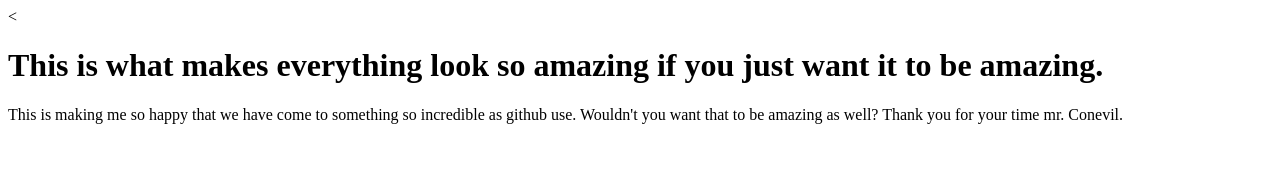
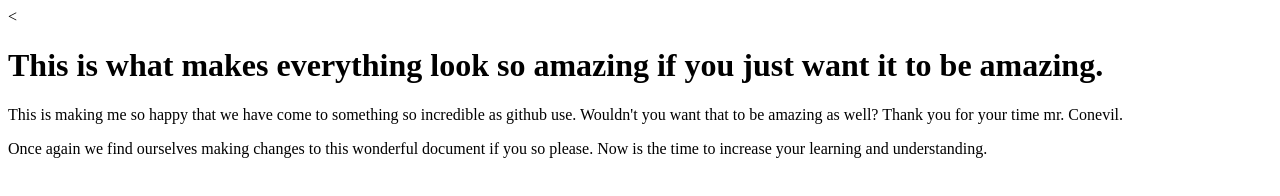
Before and after one commit to Rileyjosec/love, a plain HTML site: page index.html in a window 1280 px wide. Drawn offline with Linux system fonts and the light colour scheme.

Commit message:
this is one last test.

```diff
--- a/index.html
+++ b/index.html
@@ -11,5 +11,8 @@ This is what makes everything look so amazing if you just want it to be amazing.
 		This is making me so happy that we have come to something so incredible as github use.  Wouldn't you want that to be amazing as well?
 		Thank you for your time mr. Conevil.
 		</p>
+		<p>
+		Once again we find ourselves making changes to this wonderful document if you so please.  Now is the time to increase your learning and understanding.
+		</p>
 </body>
 </html>
```
Lines whose indentation alone changed are shown as unchanged.
